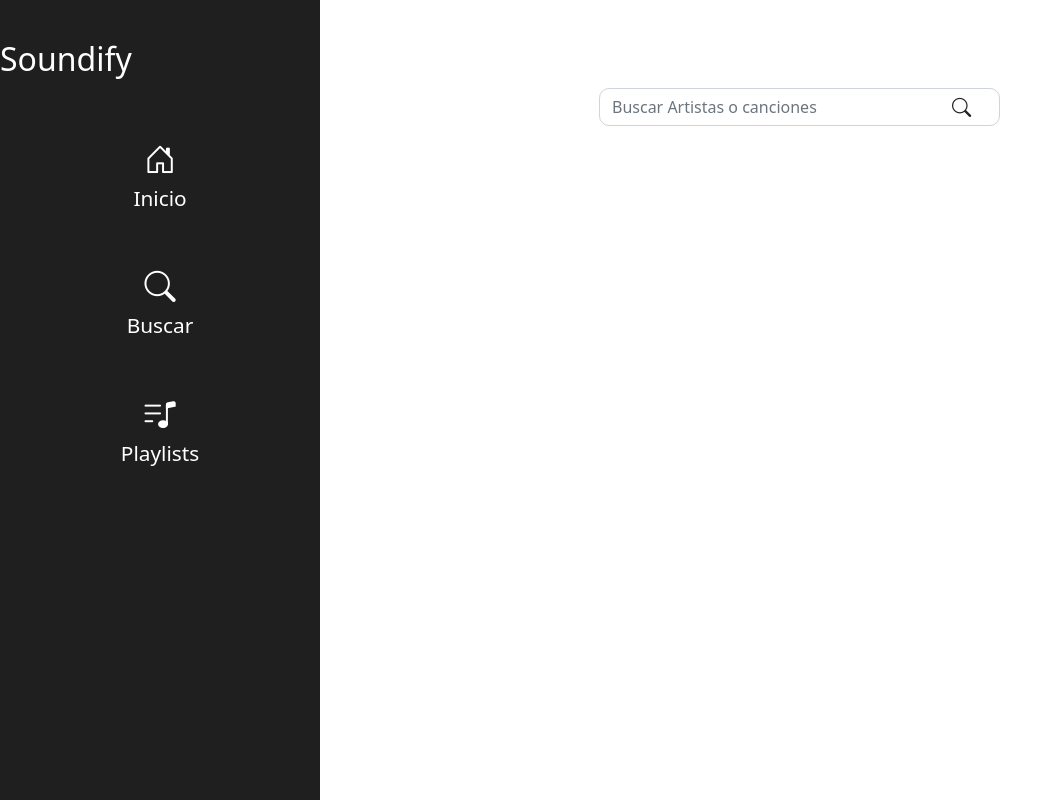
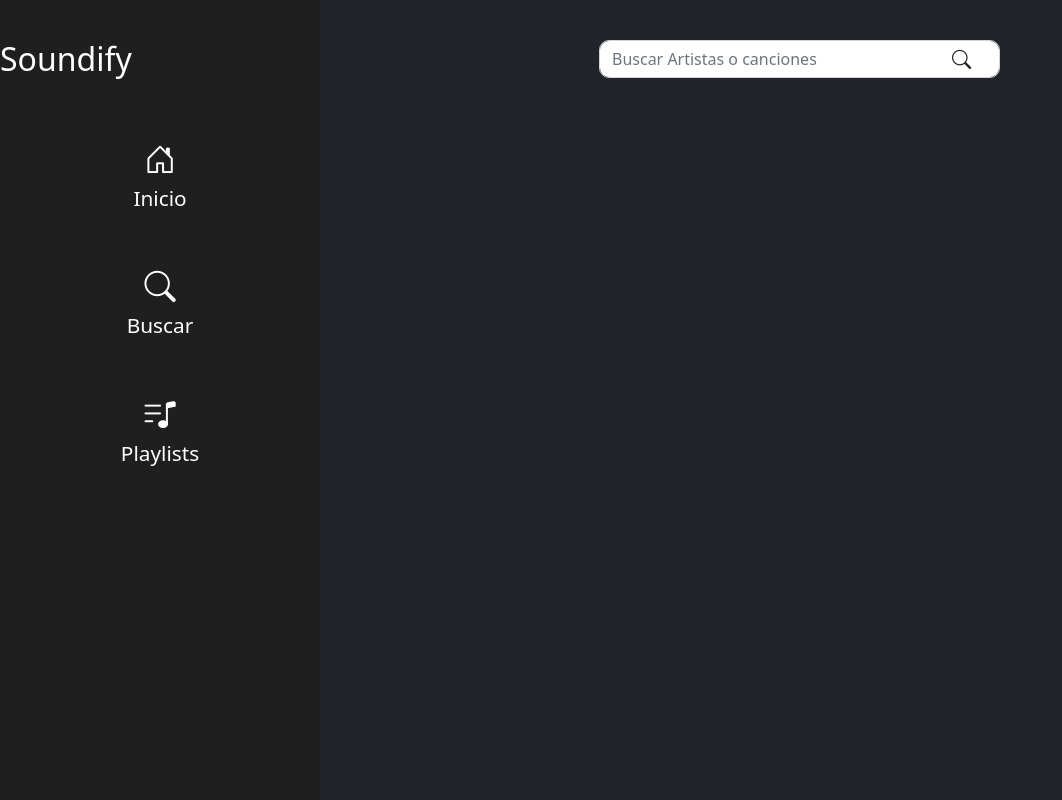
Before and after one commit to Darioorfano/SoundifyV2, a React (Create React App) app: page /c in a window 1280 px wide. Shown: the whole page, without its empty margins (0-1062 px from the left). Built offline with nearby package versions, Linux system fonts and the light colour scheme.

Commit message:
Se genero vista el cual se obtiene la data de las canciones

```diff
--- a/src/App.js
+++ b/src/App.js
@@ -6,7 +6,6 @@ import { BrowserRouter as Router,Routes } from 'react-router-dom';
 import Registro from './views/Registro';
 import Login from './views/Login';
 import SoundifyHome from './views/SoundifyHome';
-import SoundifyPlayer from './views/SoundifyPlayer';
 import SoundifyPlaylists from './views/SoundifyPlaylists';
 import SoundifySearch from './views/SoundifySearch';
 
@@ -24,13 +23,10 @@ function App() {
 
           <Route path="/d" element={<SoundifyHome/>}>
           </Route>
-          <Route path="/a" element={<SoundifyPlayer/>}>
-          </Route>
           <Route path="/b" element={<SoundifyPlaylists/>}>
           </Route>
           <Route path="/c" element={<SoundifySearch/>}>
           </Route>
-
           <Route path="/" element={<Home/>}>
           </Route>
         </Routes>
--- a/src/components/Searcher.jsx
+++ b/src/components/Searcher.jsx
@@ -1,10 +1,9 @@
 import React, { useState, useEffect } from 'react';
 import './style/searcher.css';
 
-export default function Searcher({canciones=[]}) {
-  const [cancion, setCancion] = useState("");
+export default function Searcher({carga}) {
 
-
+  const [cancion, setCancion] = useState([]);
 
   const getCancion =  (nombre) => {
     const options = {
@@ -16,13 +15,11 @@ export default function Searcher({canciones=[]}) {
     };
 
     fetch(`https://deezerdevs-deezer.p.rapidapi.com/search?q=${nombre}`, options)
-      .then(response => response.json()
-
+      .then(response =>
+        response.json()
       )
       .then(response =>{
-      console.log(response)
-
-
+      carga(response.data)
 
 
       }
@@ -35,17 +32,22 @@ export default function Searcher({canciones=[]}) {
 
   useEffect(() => {
     if(cancion != ""){
-      getCancion(cancion)
+
+      getCancion(cancion);
+
+    }else{
+      carga([]);
+
     }
 
 
-  }, [cancion,])
+  }, [cancion])
 
 
   return (
-    <>
-      <nav className="searcher  mt-5 d-flex m-auto" id="searcher">
-        <form className="form-inline d-flex m-auto">
+    <div className='mb-4'>
+
+        <form className="form-inline d-flex m-auto" id="searcher">
           <div className="input-group">
             <div className="input-group-prepend">
               <i className="bi bi-search " id="lupaBuscador"></i>
@@ -58,29 +60,10 @@ export default function Searcher({canciones=[]}) {
 
             />
 
-        <>
-            <div className="container">
-                {
-                    canciones == null? <></>:
-                    <>
-                       {Object.keys(canciones).map( key=> {
-                        let cancion1 = canciones[key]
-                        return(
-                            <div key={cancion1.title}>
-
-                        </div>
-                        )
-                       })}
-                    </>
-                }
-            </div>
-
-
-        </>
           </div>
         </form>
-      </nav>
-    </>
+
+    </div>
   )
 
 }
--- a/src/views/SoundifyPlayer.jsx
+++ b/src/views/SoundifyPlayer.jsx
@@ -1,6 +1,5 @@
 import React from "react";
 import NavbarDesktop from "../components/NavbarDesktop";
-import Searcher from "../components/Searcher";
 import NavbarMobile from "../components/NavbarMobile";
 export default function SoundifyPlayer() {
 
@@ -9,7 +8,7 @@ export default function SoundifyPlayer() {
             <NavbarDesktop></NavbarDesktop>
 
             <main>
-                <Searcher></Searcher>
+
 
 
             </main>
--- a/src/views/SoundifySearch.jsx
+++ b/src/views/SoundifySearch.jsx
@@ -1,4 +1,4 @@
-import React, { useState} from "react";
+import React, { useState } from "react";
 import NavbarDesktop from "../components/NavbarDesktop";
 import Searcher from "../components/Searcher";
 import NavbarMobile from "../components/NavbarMobile";
@@ -15,45 +15,50 @@ export default function SoundifySearch() {
 
 
   return (<>
-    <div>
+    <div >
       <NavbarDesktop></NavbarDesktop>
-      <main>
+      <main className="bg-dark vh-100">
 
-        <h1 className="pt-5 mb-4 text-white d-lg-none">Buscar</h1>
+        <h1 className="text-light text-center pt-5  d-lg-none">Buscar</h1>
 
-        <Searcher canciones={canciones} setCancion={setCanciones}  ></Searcher>
+        <Searcher carga={cargarCanciones} />
 
         <section className="mt-2">
-          <p className="pt-5 text-white last-searches-title">Últimas búsquedas</p>
-          <div className="row-fluid d-flex">
+
+          <div className="d-flex flex-column container bg-dark">
 
             {
-              canciones == null ? <></> :
+              canciones === [] ? <></> :
                 <>
-                  <div className="col-4 img-column">
-                    <p className="text-white">Imagen</p>
-                  </div>
-                  <div className="col-4 song_Name">
-                    {canciones.map(index => {
+                  {canciones.map((cancion, index) => {
 
-                      return <p className="text-white">Nombre {index.title}</p>
+                    return (
+                      <div className="d-flex gap-2 mb-4
+                        " key={index}>
+
+                        <img src={cancion.album.cover_small} alt="" />
 
 
-                    })}
+                        <div>
+                          <p className="text-light m-0">{cancion.title}</p>
+                          <p className="text-light  m-0">{cancion.artist.name}</p>
+                        </div>
+
+
+                      </div>
+                    )
 
 
 
+                  })}
 
 
-                  </div>
 
                 </>
 
             }
 
-            <div className="col-4 cross">
-              <i className="bi bi-x text-white"></i>
-            </div>
+
           </div>
         </section>
 
```
